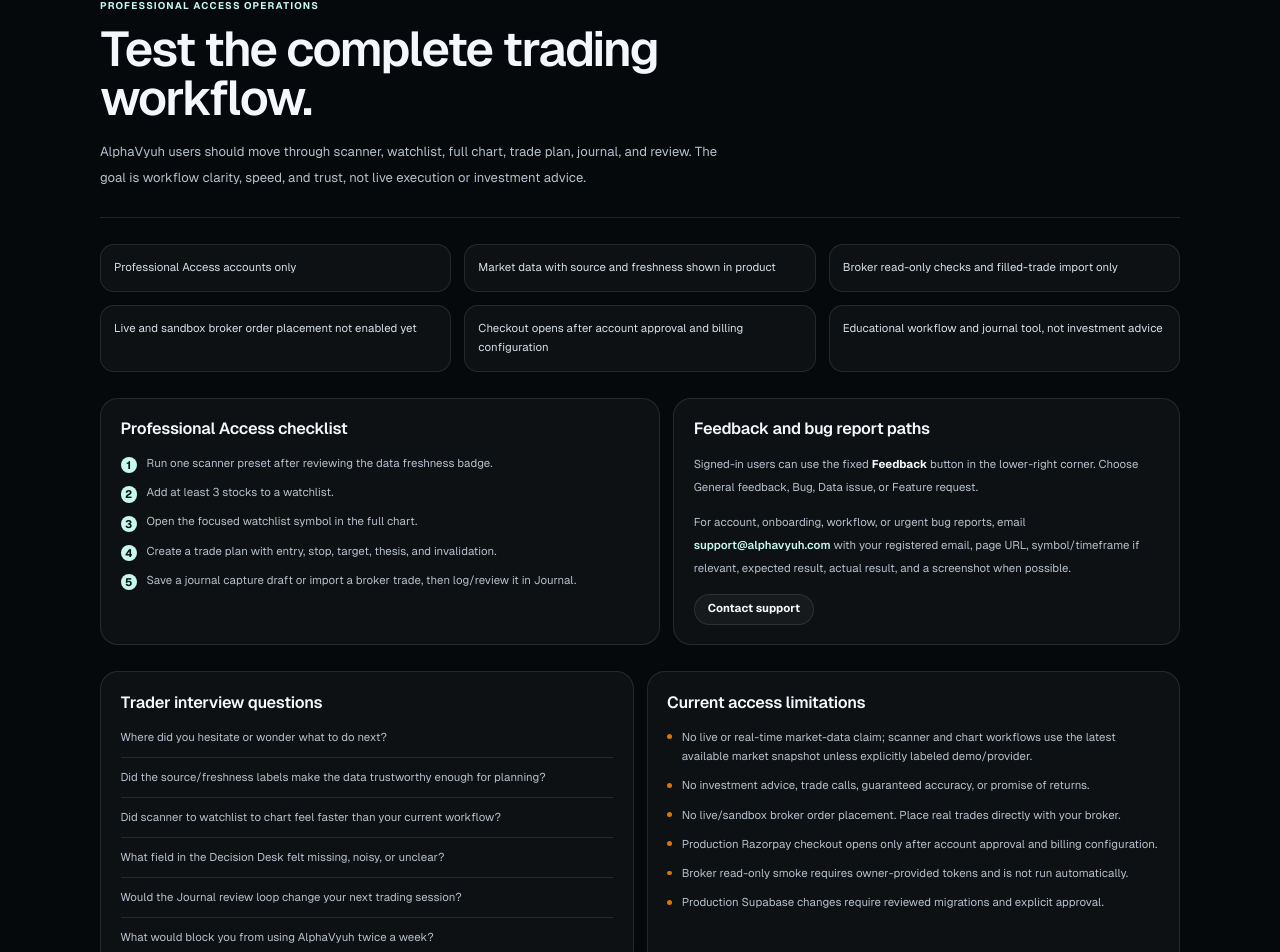
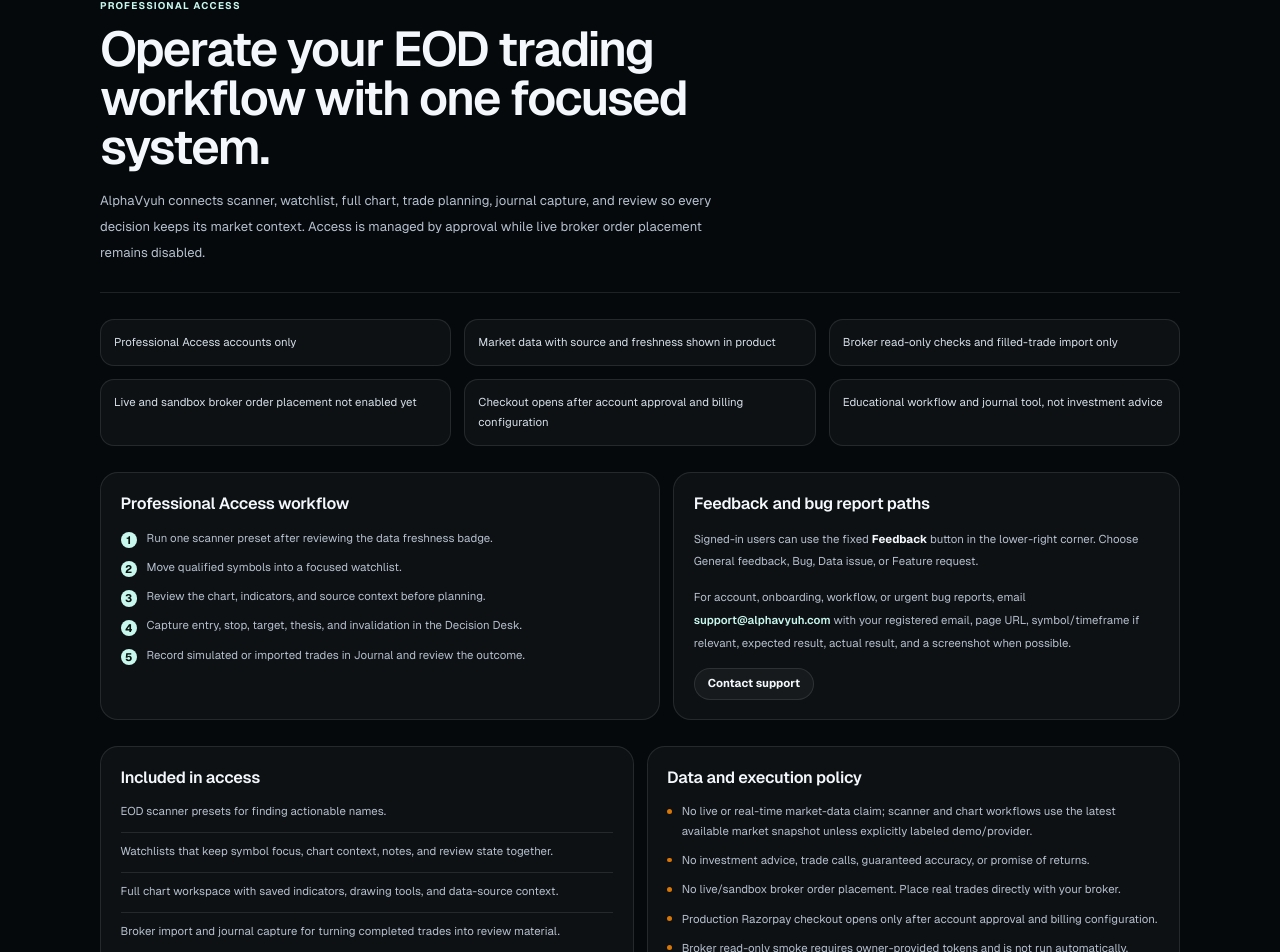
Before and after one commit to prasanth-cloud/AlphaVyuh, a Next.js app in the folder frontend/: page /access in a window 1280 px wide. Shown: the part 95-1047 px from the top of the page. Built offline with nearby package versions, Linux system fonts and the light colour scheme.

Commit message:
chore(access): polish professional access guide

```diff
--- a/frontend/app/access/page.tsx
+++ b/frontend/app/access/page.tsx
@@ -12,21 +12,19 @@
   "Educational workflow and journal tool, not investment advice",
 ];
 
-const onboardingChecklist = [
+const workflowSteps = [
   "Run one scanner preset after reviewing the data freshness badge.",
-  "Add at least 3 stocks to a watchlist.",
-  "Open the focused watchlist symbol in the full chart.",
-  "Create a trade plan with entry, stop, target, thesis, and invalidation.",
-  "Save a journal capture draft or import a broker trade, then log/review it in Journal.",
+  "Move qualified symbols into a focused watchlist.",
+  "Review the chart, indicators, and source context before planning.",
+  "Capture entry, stop, target, thesis, and invalidation in the Decision Desk.",
+  "Record simulated or imported trades in Journal and review the outcome.",
 ];
 
-const interviewQuestions = [
-  "Where did you hesitate or wonder what to do next?",
-  "Did the source/freshness labels make the data trustworthy enough for planning?",
-  "Did scanner to watchlist to chart feel faster than your current workflow?",
-  "What field in the Decision Desk felt missing, noisy, or unclear?",
-  "Would the Journal review loop change your next trading session?",
-  "What would block you from using AlphaVyuh twice a week?",
+const accessIncludes = [
+  "EOD scanner presets for finding actionable names.",
+  "Watchlists that keep symbol focus, chart context, notes, and review state together.",
+  "Full chart workspace with saved indicators, drawing tools, and data-source context.",
+  "Broker import and journal capture for turning completed trades into review material.",
 ];
 
 const limitations = [
@@ -54,15 +52,15 @@
 
         <header className="border-b border-white/10 pb-8">
           <div className="mb-4 text-xs font-bold uppercase tracking-[0.12em] text-[#c8f7ee]">
-            Professional Access operations
+            Professional Access
           </div>
           <h1 className="max-w-4xl text-4xl font-semibold leading-[1.02] tracking-[-0.04em] md:text-6xl">
-            Test the complete trading workflow.
+            Operate your EOD trading workflow with one focused system.
           </h1>
           <p className="mt-5 max-w-3xl text-base leading-8 text-[#b6c0ce]">
-            AlphaVyuh users should move through scanner, watchlist, full chart,
-            trade plan, journal, and review. The goal is workflow clarity, speed, and trust,
-            not live execution or investment advice.
+            AlphaVyuh connects scanner, watchlist, full chart, trade planning, journal capture,
+            and review so every decision keeps its market context. Access is managed by approval
+            while live broker order placement remains disabled.
           </p>
         </header>
 
@@ -75,9 +73,9 @@
         </section>
 
         <section className="grid gap-4 lg:grid-cols-[1.05fr_0.95fr]">
-          <Panel title="Professional Access checklist">
+          <Panel title="Professional Access workflow">
             <ol className="space-y-3 text-sm leading-6 text-[#b6c0ce]">
-              {onboardingChecklist.map((item, index) => (
+              {workflowSteps.map((item, index) => (
                 <li key={item} className="flex gap-3">
                   <span className="mt-1 h-5 w-5 shrink-0 rounded-full bg-[#c8f7ee] text-center text-[11px] font-bold leading-5 text-[#04120d]">
                     {index + 1}
@@ -110,9 +108,9 @@
         </section>
 
         <section className="grid gap-4 lg:grid-cols-2">
-          <Panel title="Trader interview questions">
+          <Panel title="Included in access">
             <ul className="space-y-3 text-sm leading-6 text-[#b6c0ce]">
-              {interviewQuestions.map((item) => (
+              {accessIncludes.map((item) => (
                 <li key={item} className="border-b border-white/10 pb-3 last:border-b-0 last:pb-0">
                   {item}
                 </li>
@@ -120,7 +118,7 @@
             </ul>
           </Panel>
 
-          <Panel title="Current access limitations">
+          <Panel title="Data and execution policy">
             <ul className="space-y-3 text-sm leading-6 text-[#b6c0ce]">
               {limitations.map((item) => (
                 <li key={item} className="flex gap-3">
```
Also changed, not shown: 3 other files (tests, documents, lock files or other folders).
